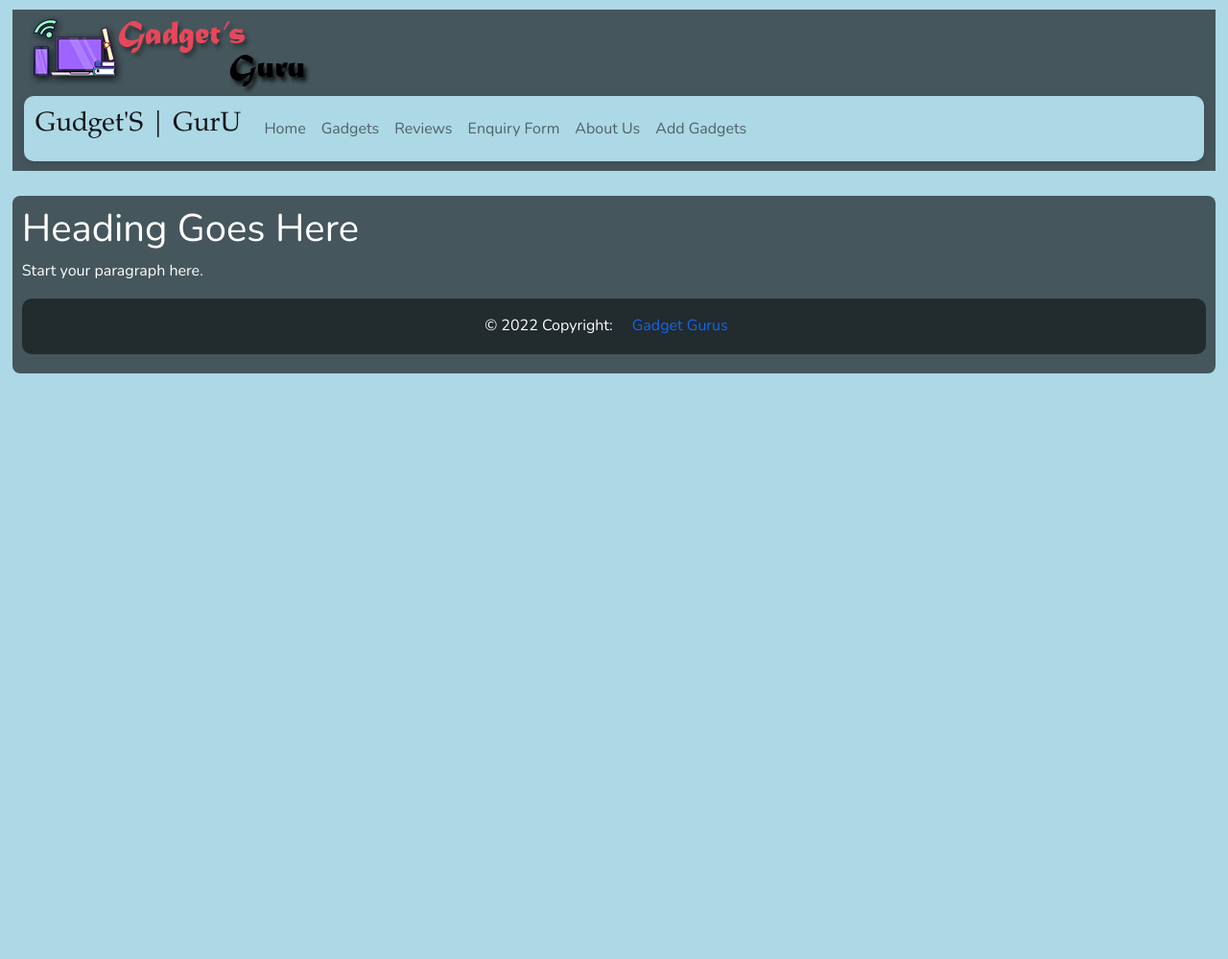
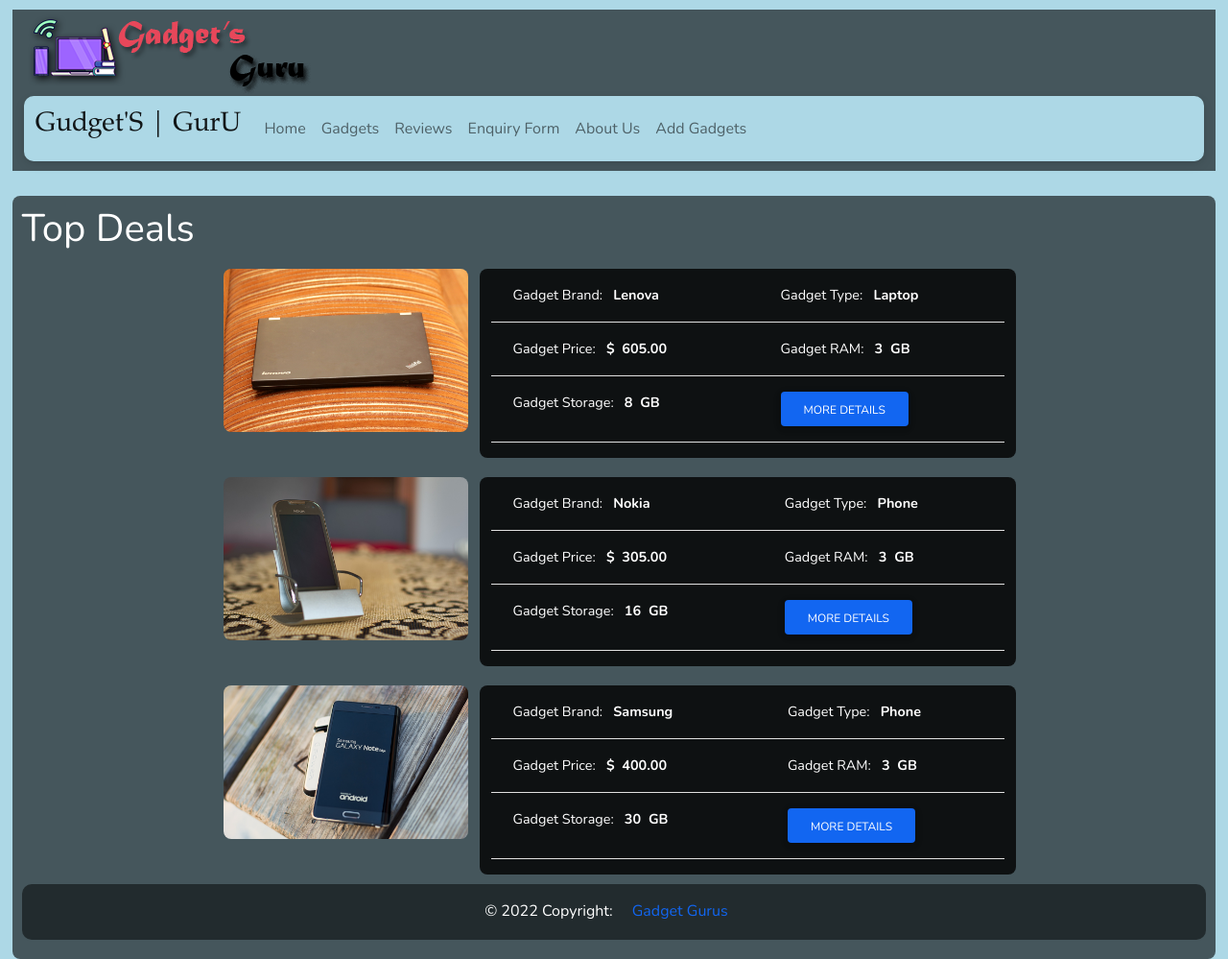
Before and after one commit to fesavali/Gadgets, a PHP site: page /deals.php in a window 1280 px wide. Shown: the whole page at 96% size. Before the commit the page ends 389 px from the top, so only its background shows below. Run offline with PHP 8.4, Linux system fonts and the light colour scheme; data comes from the database, SQL or seed files in the repository; some libraries are stand-ins or nearby versions.

Commit message:
add deals page

```diff
--- a/deals.php
+++ b/deals.php
@@ -1,12 +1,58 @@
 <?php
 include('header.html');
 ?>
-
-
-		<h1>Heading Goes Here</h1>
-		<p>Start your paragraph here.</p>
-		<form action="" method="POST">
-		</form>
+<h1>Top Deals</h1>
+		<?php
+include('conf.php');
+$sql = "SELECT * FROM posts ORDER BY added_on DESC LIMIT 4";
+$result = mysqli_query($conf,$sql);
+?>
+<div class="row">
+  <div class="col-md-2"></div>
+  <div class="col-md-8">
+  	<?php
+  	if (mysqli_num_rows($result) > 0) {
+    // output data of each row
+    while($row = mysqli_fetch_assoc($result)) {
+	?>
+	<div class="row" style="padding-top:10px;padding-bottom:10px;">
+	<div class="col-md-4">
+	<div class="bg-image hover-overlay ripple" data-mdb-ripple-color="light">
+    <img src="<?php echo "images/".$row["image"];?>" style="border-radius: 8px;" class="img-fluid" alt="product image" />
+    <a href="details.php?id=<?php echo $row["id"];?>">
+      <div class="mask" style="background-color: rgba(251, 251, 251, 0.15);"></div>
+    </a>
+  </div>
+	</div>
+	<div class="col-md-8" style="background-color: rgba(0, 0, 0, 0.8); color:#fff;border-radius: 8px;">
+	<table class="table" style="color:#fff;">
+  <tbody>
+    <tr>
+      <th>Gadget Brand: &nbsp;&nbsp;<b><?php echo $row["brand"]; ?></b></th>
+      <th>Gadget Type: &nbsp;&nbsp;<b><?php echo ucwords($row["type"]); ?></b></th>
+    </tr>
+    <tr>
+      <th>Gadget Price: &nbsp;&nbsp;<b><span>&#36;</span>&nbsp;&nbsp;<?php echo number_format($row["price"], 2); ?></b></th>
+      <th>Gadget RAM: &nbsp;&nbsp;<b><?php echo $row["ram"]; ?>&nbsp;&nbsp;GB</b></th>
+    </tr>
+    <tr>
+      <th>Gadget Storage: &nbsp;&nbsp;<b><?php echo $row["storage"]; ?>&nbsp;&nbsp;GB</b></th>
+      <td><a href="details.php?id=<?php echo $row["id"];?>" class="btn btn-primary">More Details</a></td>
+    </tr>
+  </tbody>
+</table>
+</div>
+</div>
+ <?php
+   }
+} else {
+    echo "No Item posted yet";
+}
+mysqli_close($conf);
+  ?>
+  </div>
+  <div class="col-md-2"></div>
+</div>
 <?php
 include('footer.html');
 ?>
```
